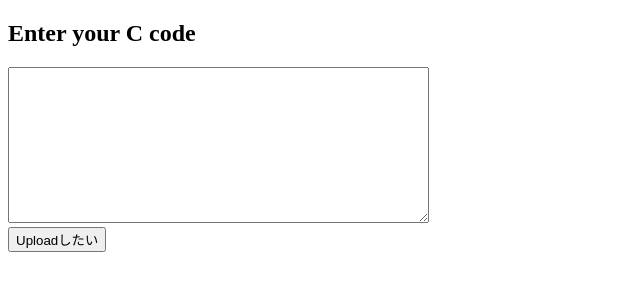
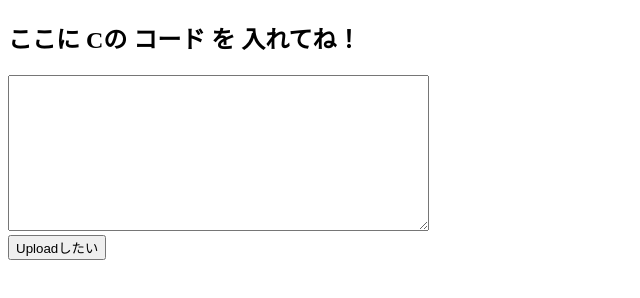
Before and after one commit to doxu-san/azure_test, a website: page src/form_index/c_input.html in a window 1280 px wide. Shown: the whole page, without its empty margins (0-640 px from the left). Drawn offline with Linux system fonts and the light colour scheme.

Commit message:
わからぬ

```diff
--- a/src/form_index/c_input.html
+++ b/src/form_index/c_input.html
@@ -6,7 +6,7 @@
     <title>Upload C Code</title>
 </head>
 <body>
-    <h2>Enter your C code</h2>
+  <h2>ここに Cの コード を 入れてね！</h2>
     <textarea id="code" rows="10" cols="50"></textarea><br>
     <button onclick="uploadCode()">Uploadしたい</button>
 
```
